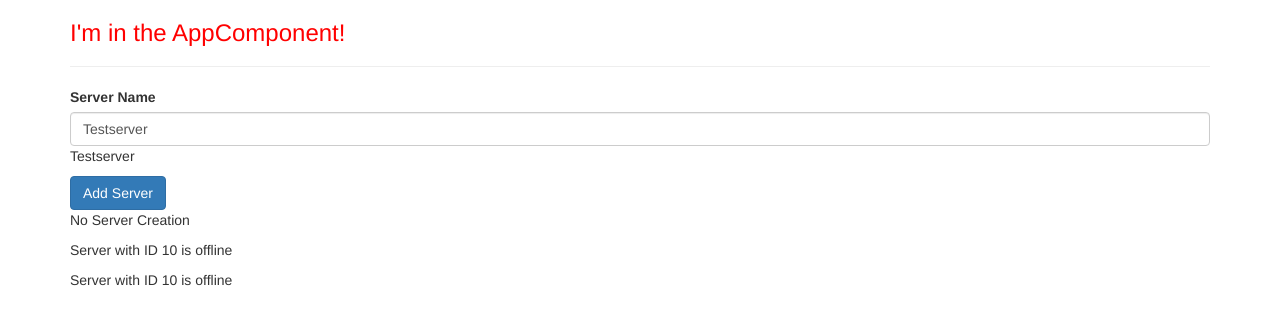
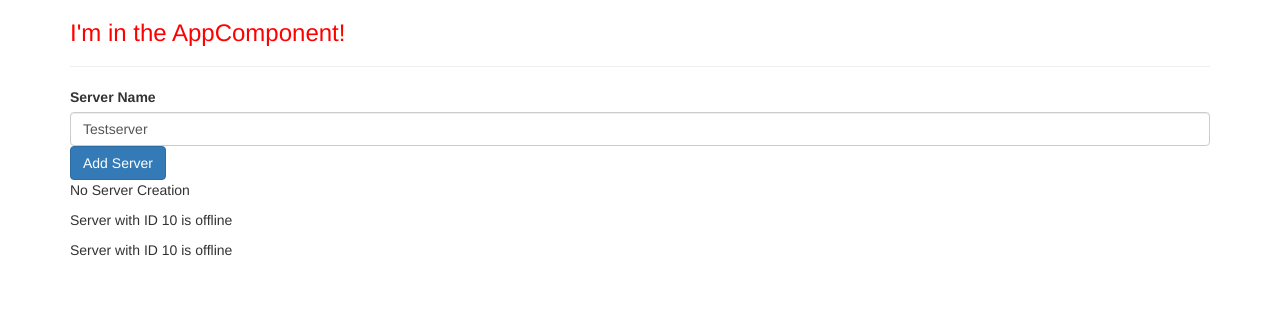
Before and after one commit to PlavosVasilis/Angular_CompleteGuideExercises, an Angular app in the folder app2/: page / in a window 1280 px wide. Shown: the top 324 px of the page. Built offline with nearby package versions, Linux system fonts and the light colour scheme.

Commit message:
string + var

```diff
--- a/app2/src/app/servers/servers.component.html
+++ b/app2/src/app/servers/servers.component.html
@@ -7,7 +7,7 @@
         type="text"
         class="form-control"
         [(ngModel)]="serverName">
-    <p>{{ serverName }}</p>
+    <!-- <p>{{ serverName }}</p> -->
 <button
     class="btn btn-primary"
     [disabled]="!allowNewServer"
--- a/app2/src/app/servers/servers.component.ts
+++ b/app2/src/app/servers/servers.component.ts
@@ -25,7 +25,7 @@
   }
 
   onCreateServer() {
-    this.serverCreationStatus = 'Server Created';
+    this.serverCreationStatus = 'Server was Created! Name is' + this.serverName;
   }
 
   onUpdateServerName(event: Event) {
```
